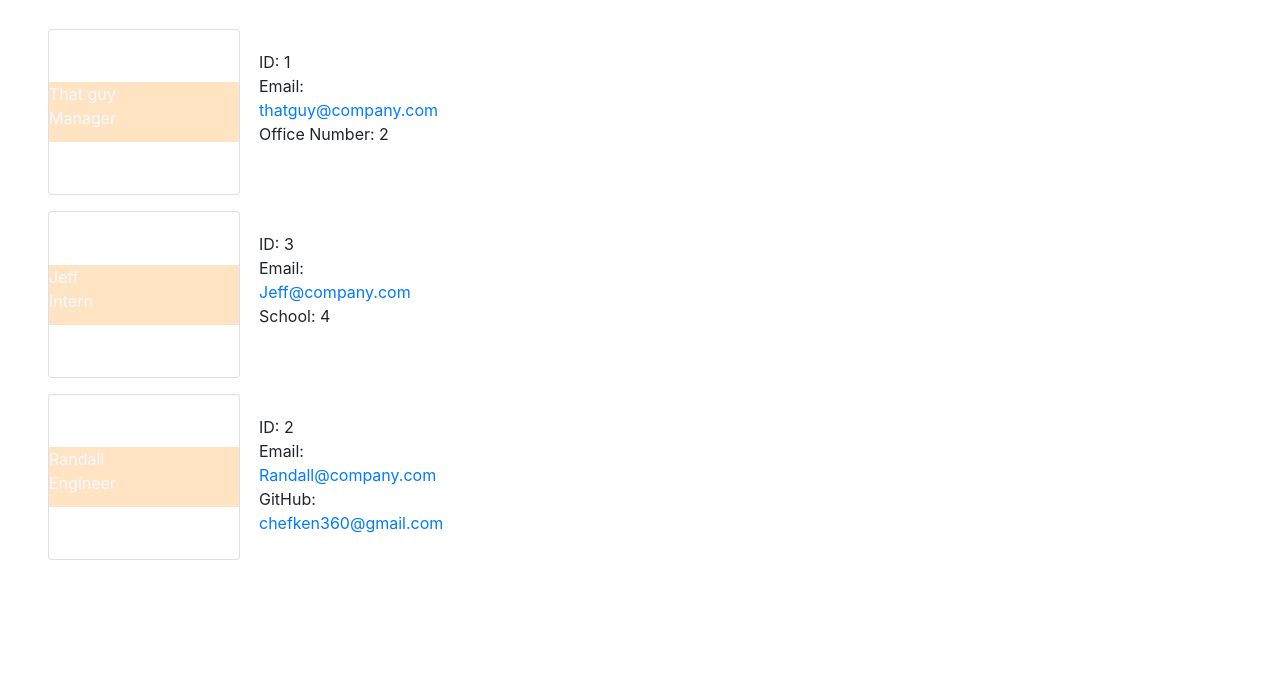
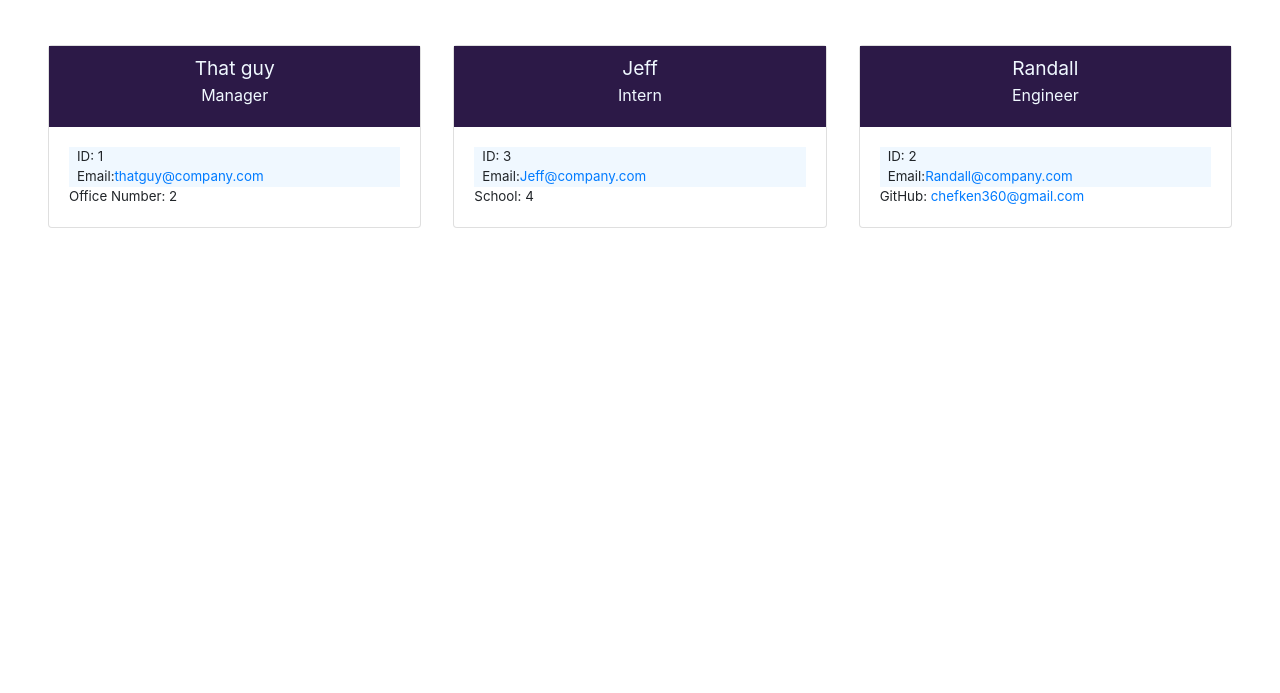
Before and after one commit to KennyB39/programming-the-oriented-object, a plain HTML site: page index.html in a window 1280 px wide. Shown: the part 107-800 px from the top of the page. Drawn offline with nearby package versions, Linux system fonts and the light colour scheme.

Commit message:
Css frigging issues

```diff
--- a/index.html
+++ b/index.html
@@ -1,5 +1,6 @@
 <!DOCTYPE html>
 <html lang="en">
+
 <head>
     <meta charset="UTF-8">
     <meta http-equiv="X-UA-Compatible" content="IE=edge">
@@ -9,14 +10,17 @@
     <link rel="stylesheet" href="https://cdnjs.cloudflare.com/ajax/libs/twitter-bootstrap/4.5.0/css/bootstrap.min.css">
     <title>Document</title>
 </head>
+
 <body>
 
     <header>
+        <div class="d-flex justify-content-center">
             The dream team
+        </div>
     </header>
 
     <main>
-
+        <div class="d-flex justify-content-center">
             <div class="card">
                 <div class="card-head">
                     <div class="card-name"> That guy</div>
@@ -29,7 +33,9 @@
                 </div>
             </div>
 
+
             <div class="card">
+
                     <div class="card-head">
                         <div class="card-name"> Jeff </div>
                         <div class="card-title"> Intern </div>
@@ -41,6 +47,7 @@
                     </div>
                 </div>
 
+
             <div class="card">
                 <div class="card-head">
                     <div class="card-name"> Randall </div>
@@ -49,7 +56,9 @@
                 <div class="card-body">
                     <div class="id">ID: 2</div>
                     <div class="email">Email: <a href="mailto:dallas@company.com">Randall@company.com</a></div>
-                <div class="variable">GitHub: <a href="https://github.com/KennyB39/programming-the-oriented-object/tree/main"> chefken360@gmail.com</a></div>
+                    <div class="variable">GitHub: <a
+                            href="https://github.com/KennyB39/programming-the-oriented-object/tree/main">
+                            chefken360@gmail.com</a></div>
                 </div>
             </div>
 
@@ -69,4 +78,5 @@
     <script src="https://cdnjs.cloudflare.com/ajax/libs/popper.js/1.16.1/umd/popper.min.js"></script>
     <script src="https://cdnjs.cloudflare.com/ajax/libs/twitter-bootstrap/4.5.0/js/bootstrap.min.js"></script>
 </body>
+
 </html>
--- a/style.css
+++ b/style.css
@@ -26,19 +26,73 @@ main {
 .card {
     display: flex;
     flex-wrap: wrap;
-    width: 15vw;
-    height: 13vw;
+    width: 40vw;
     margin:1rem;
     box-shadow: 3px 3px 7px 1px rgba(rgb(156, 150, 150), rgb(132, 144, 132), rgb(174, 174, 207), alpha);
     background-color: blanchedalmond;
     justify-content: center;
+    position: relative;
+   transition: all .5s ease-in;
 
 }
 
 .card-head {
     width: 100%;
     height: fit-content;
-    background-color: bisque;
+    background-color: rgb(44, 25, 71);
     color: aliceblue;
 
 }
+
+.card-name {
+    font-size: larger;
+    padding: 0rem .75rem;
+    padding-top: .5rem;
+    display: flex;
+    justify-content: center;
+
+}
+.card-title {
+    padding: 0rem;
+    padding-bottom: .5rem;
+    display: flex;
+    justify-content: center;
+
+}
+
+.card-body {
+    display: flex;
+    flex-direction: column;
+    flex-wrap: wrap;
+    width: 75%;
+    height: 50%;
+    align-items: center;
+    font-size: smaller;
+    border: ipx solid rgb(132, 144, 132);
+    display: block;
+   width: 100%;
+   height: auto;
+
+}
+
+
+.id{
+    display: flex;
+    align-items: center;
+    width: 100%;
+    background-color: aliceblue;
+    border: inherit;
+    flex-basis: 33%;
+    padding: 0 .5rem;
+
+}
+.email{
+    display:flex ;
+    align-items: center;
+    width: 100%;
+    background-color: aliceblue;
+    border: inherit;
+    flex-basis: 33%;
+    padding: 0 .5rem;
+
+}
```
Lines whose indentation alone changed are shown as unchanged.
